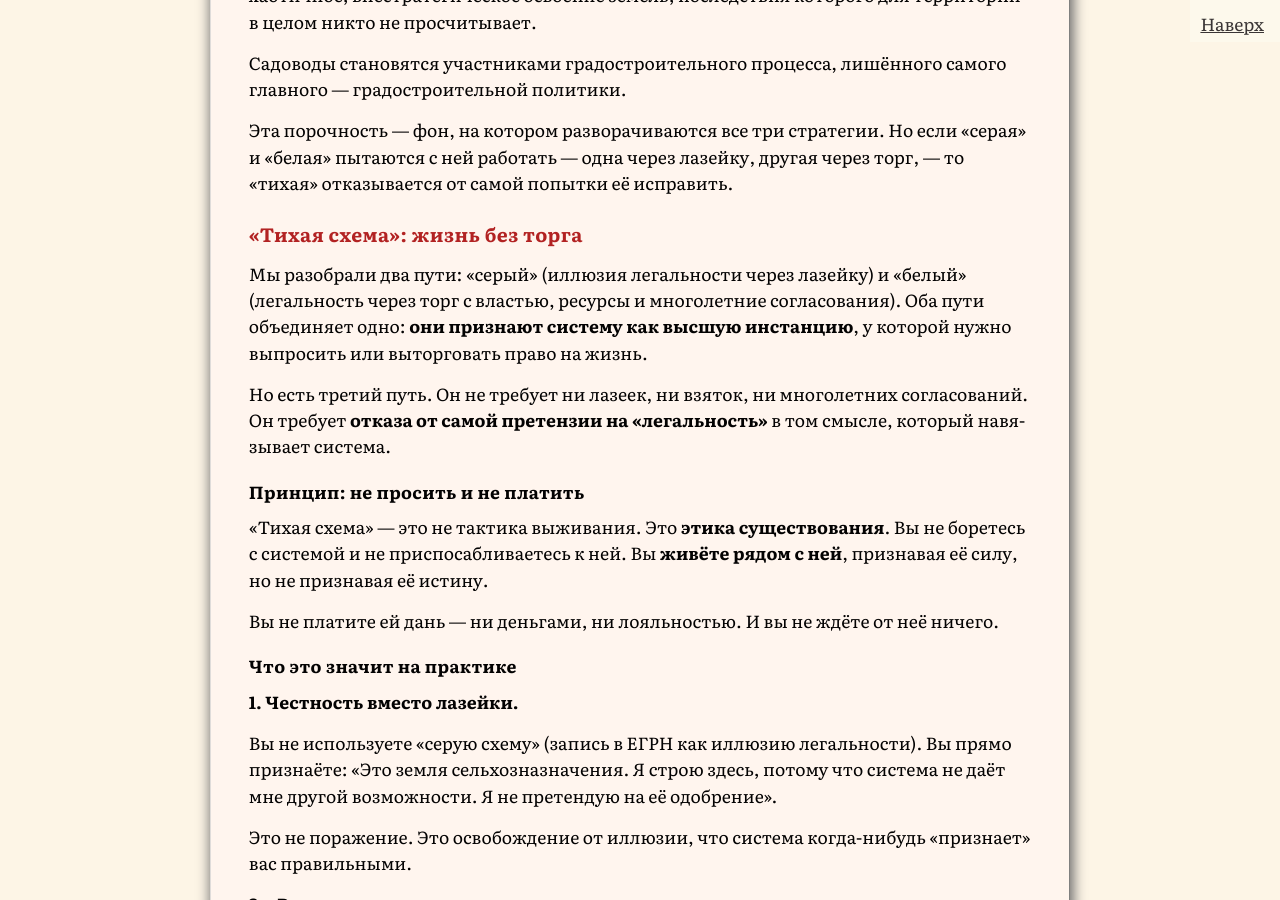
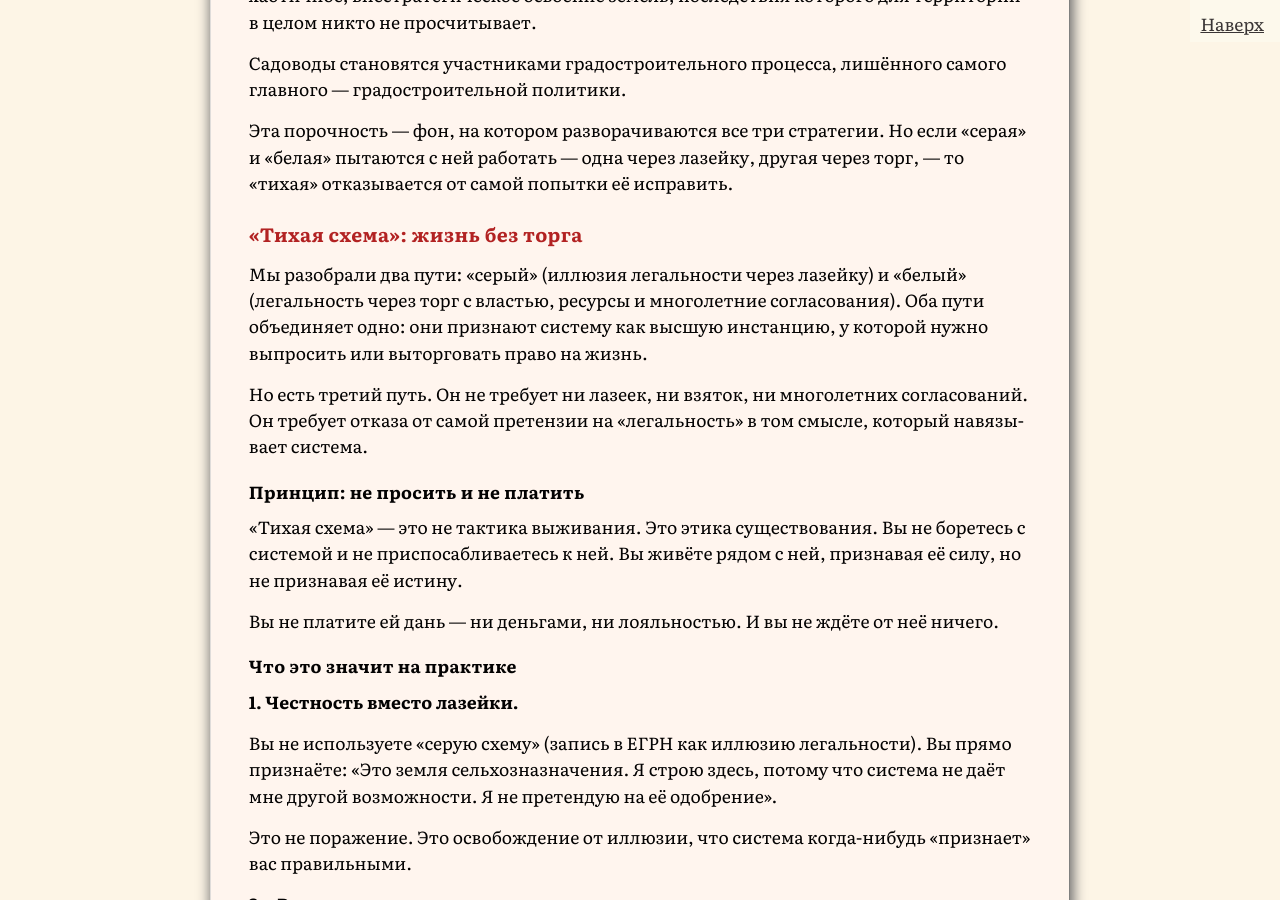
Before and after one commit to SergSi/land-use-art, a Jekyll site: the page built from _posts/2025-12-20-snt.md, in a window 1280 px wide and 900 px high, scrolled down 8884 px. Built offline with Jekyll 4.4.1, drawn with Linux system fonts in a browser that asks for light colours; some web fonts are replaced; some of the changed text lies outside the part shown.

Commit message:
Update 2025-12-20-snt.md

```diff
--- a/_posts/2025-12-20-snt.md
+++ b/_posts/2025-12-20-snt.md
@@ -203,13 +203,13 @@ summary: "Статья представляет собой руководств
 
 ### «Тихая схема»: жизнь без торга
 
-Мы разобрали два пути: «серый» (иллюзия легальности через лазейку) и «белый» (легальность через торг с властью, ресурсы и многолетние согласования). Оба пути объединяет одно: **они признают систему как высшую инстанцию**, у которой нужно выпросить или выторговать право на жизнь.
+Мы разобрали два пути: «серый» (иллюзия легальности через лазейку) и «белый» (легальность через торг с властью, ресурсы и многолетние согласования). Оба пути объединяет одно: они признают систему как высшую инстанцию, у которой нужно выпросить или выторговать право на жизнь.
 
-Но есть третий путь. Он не требует ни лазеек, ни взяток, ни многолетних согласований. Он требует **отказа от самой претензии на «легальность»** в том смысле, который навязывает система.
+Но есть третий путь. Он не требует ни лазеек, ни взяток, ни многолетних согласований. Он требует отказа от самой претензии на «легальность» в том смысле, который навязывает система.
 
 #### Принцип: не просить и не платить
 
-«Тихая схема» — это не тактика выживания. Это **этика существования**. Вы не боретесь с системой и не приспосабливаетесь к ней. Вы **живёте рядом с ней**, признавая её силу, но не признавая её истину.
+«Тихая схема» — это не тактика выживания. Это этика существования. Вы не боретесь с системой и не приспосабливаетесь к ней. Вы живёте рядом с ней, признавая её силу, но не признавая её истину.
 
 Вы не платите ей дань — ни деньгами, ни лояльностью. И вы не ждёте от неё ничего.
 
@@ -330,7 +330,7 @@ summary: "Статья представляет собой руководств
 
 ### Кому это подходит
 
-«Тихая схема» — не для всех. Она требует **особого склада**:
+«Тихая схема» — не для всех. Она требует особого склада:
 
 - Готовности жить без гарантий и без признания.
 - Способности действовать без опоры на «правильный» закон.
```
